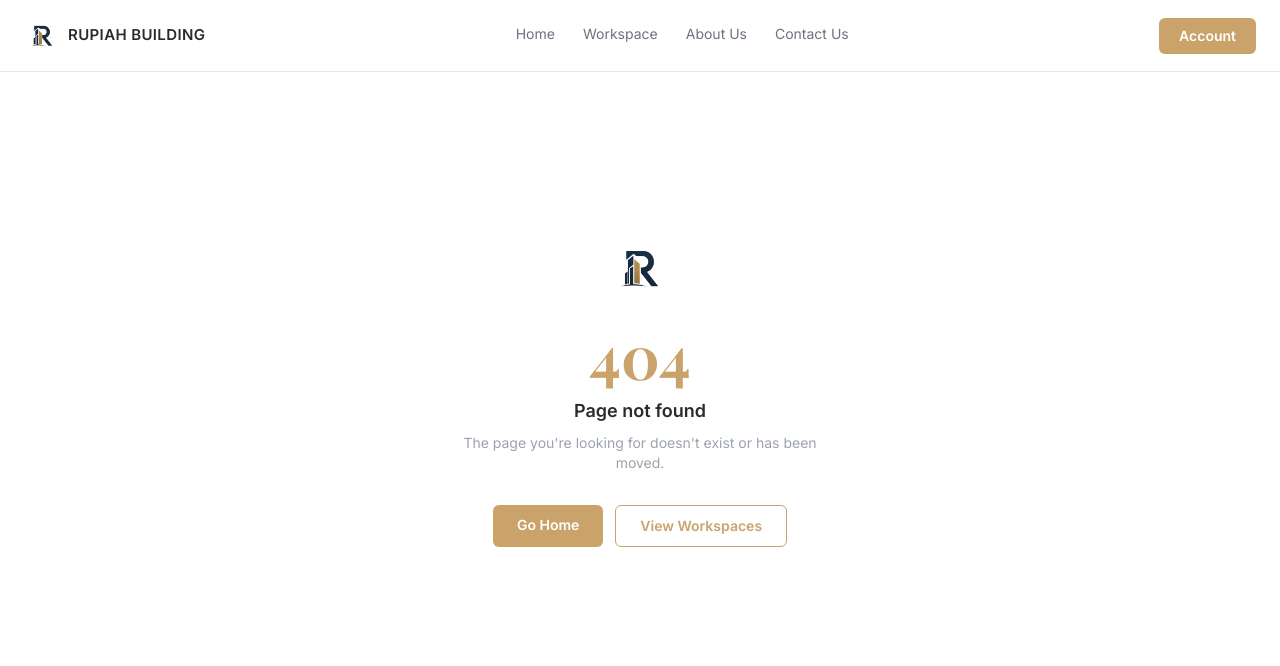
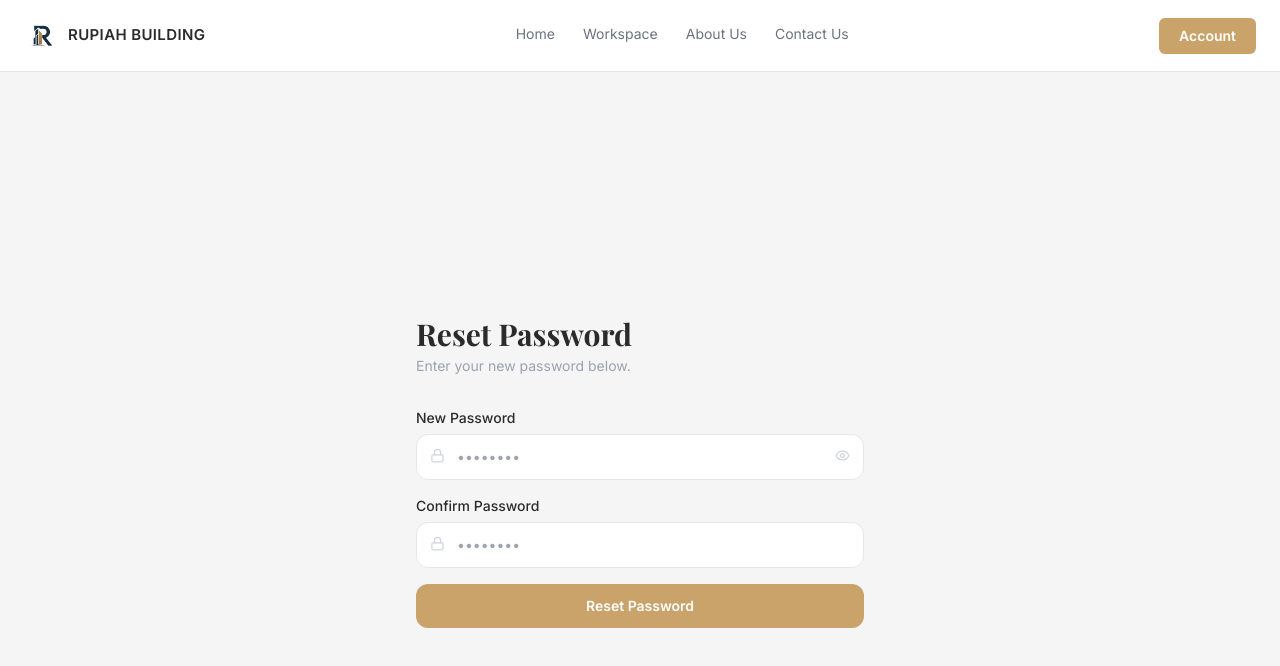
Before and after one commit to Project-Ini-Akan-Saya-Lawan/PropertyRentalManagement, a Next.js app in the folder frontend/: page /reset-password/1 in a window 1280 px wide. Before the commit this address had no page. Shown: the top 666 px of the page. Built offline with nearby package versions, Linux system fonts and the light colour scheme.

Commit message:
fixing ui please be works

```diff
--- /dev/null
+++ b/frontend/app/reset-password/[token]/page.tsx
@@ -0,0 +1,150 @@
+"use client";
+import { useState, useEffect, use } from "react";
+import { useRouter } from "next/navigation";
+import { motion } from "framer-motion";
+import { Lock, CheckCircle2, Eye, EyeOff } from "lucide-react";
+
+const API_URL = process.env.NEXT_PUBLIC_API_URL || "http://localhost:3001";
+
+export default function ResetPasswordPage({
+  params,
+}: {
+  params: Promise<{ token: string }>;
+}) {
+  const { token } = use(params);
+  const router = useRouter();
+  const [password, setPassword] = useState("");
+  const [confirm, setConfirm] = useState("");
+  const [showPw, setShowPw] = useState(false);
+  const [loading, setLoading] = useState(false);
+  const [done, setDone] = useState(false);
+  const [error, setError] = useState("");
+
+  const handleSubmit = async (e: React.FormEvent) => {
+    e.preventDefault();
+    if (password !== confirm) {
+      setError("Passwords do not match.");
+      return;
+    }
+    if (password.length < 8) {
+      setError("Password must be at least 8 characters.");
+      return;
+    }
+    setLoading(true);
+    setError("");
+    try {
+      const res = await fetch(`${API_URL}/api/auth/reset-password`, {
+        method: "POST",
+        headers: { "Content-Type": "application/json" },
+        body: JSON.stringify({ token, newPassword: password }),
+      });
+      const result = await res.json();
+      if (!res.ok) {
+        setError(result.message || "Failed to reset password.");
+        return;
+      }
+      setDone(true);
+      setTimeout(() => router.push("/login"), 3000);
+    } catch {
+      setError("Cannot connect to server.");
+    } finally {
+      setLoading(false);
+    }
+  };
+
+  if (done)
+    return (
+      <div className="min-h-screen bg-[#F5F5F5] flex items-center justify-center px-4">
+        <div className="text-center">
+          <div className="w-16 h-16 bg-green-100 rounded-full flex items-center justify-center mx-auto mb-4">
+            <CheckCircle2 size={32} className="text-green-600" />
+          </div>
+          <h1
+            className="text-2xl font-bold text-[#2B2B2B] mb-2"
+            style={{ fontFamily: "'Playfair Display', Georgia, serif" }}
+          >
+            Password Reset!
+          </h1>
+          <p className="text-sm text-gray-500">Redirecting to login...</p>
+        </div>
+      </div>
+    );
+
+  return (
+    <div className="min-h-screen bg-[#F5F5F5] flex items-center justify-center px-4 py-12">
+      <motion.div
+        initial={{ opacity: 0, y: 20 }}
+        animate={{ opacity: 1, y: 0 }}
+        className="w-full max-w-md"
+      >
+        <h1
+          className="text-3xl font-bold text-[#2B2B2B] mb-1"
+          style={{ fontFamily: "'Playfair Display', Georgia, serif" }}
+        >
+          Reset Password
+        </h1>
+        <p className="text-sm text-gray-400 mb-8">
+          Enter your new password below.
+        </p>
+
+        <form onSubmit={handleSubmit} className="space-y-4">
+          <div>
+            <label className="block text-sm font-medium text-[#2B2B2B] mb-1.5">
+              New Password
+            </label>
+            <div className="relative">
+              <Lock
+                size={15}
+                className="absolute left-3.5 top-3.5 text-gray-300"
+              />
+              <input
+                type={showPw ? "text" : "password"}
+                value={password}
+                onChange={(e) => setPassword(e.target.value)}
+                required
+                placeholder="••••••••"
+                className="w-full border border-gray-200 rounded-xl pl-10 pr-10 py-3 text-sm bg-white text-gray-700 focus:border-[#C9A36A] focus:ring-2 focus:ring-[#C9A36A]/20 outline-none transition-all"
+              />
+              <button
+                type="button"
+                onClick={() => setShowPw(!showPw)}
+                className="absolute right-3.5 top-3.5 text-gray-300 hover:text-gray-600"
+              >
+                {showPw ? <EyeOff size={15} /> : <Eye size={15} />}
+              </button>
+            </div>
+          </div>
+          <div>
+            <label className="block text-sm font-medium text-[#2B2B2B] mb-1.5">
+              Confirm Password
+            </label>
+            <div className="relative">
+              <Lock
+                size={15}
+                className="absolute left-3.5 top-3.5 text-gray-300"
+              />
+              <input
+                type="password"
+                value={confirm}
+                onChange={(e) => setConfirm(e.target.value)}
+                required
+                placeholder="••••••••"
+                className="w-full border border-gray-200 rounded-xl pl-10 pr-4 py-3 text-sm bg-white text-gray-700 focus:border-[#C9A36A] focus:ring-2 focus:ring-[#C9A36A]/20 outline-none transition-all"
+              />
+            </div>
+          </div>
+
+          {error && <p className="text-red-500 text-xs">{error}</p>}
+
+          <button
+            type="submit"
+            disabled={loading}
+            className="w-full bg-[#C9A36A] hover:bg-[#A8834A] disabled:opacity-60 text-white font-semibold py-3 rounded-xl transition-colors text-sm"
+          >
+            {loading ? "Resetting..." : "Reset Password"}
+          </button>
+        </form>
+      </motion.div>
+    </div>
+  );
+}
--- a/frontend/components/layout/Footer.tsx
+++ b/frontend/components/layout/Footer.tsx
@@ -95,7 +95,7 @@ export default function Footer() {
             <li className="flex gap-2 items-start">
               <Mail size={13} className="mt-0.5 flex-shrink-0 text-[#C9A36A]" />
               <a
-                href="mailto:info@rupiahbuilding.com"
+                href="mailto:main@rupiah-building.com"
                 className="hover:text-[#C9A36A] transition-colors"
               >
                 info@rupiahbuilding.com
```
Also changed, not shown: frontend/middleware.ts (added, +22 -0 lines).
